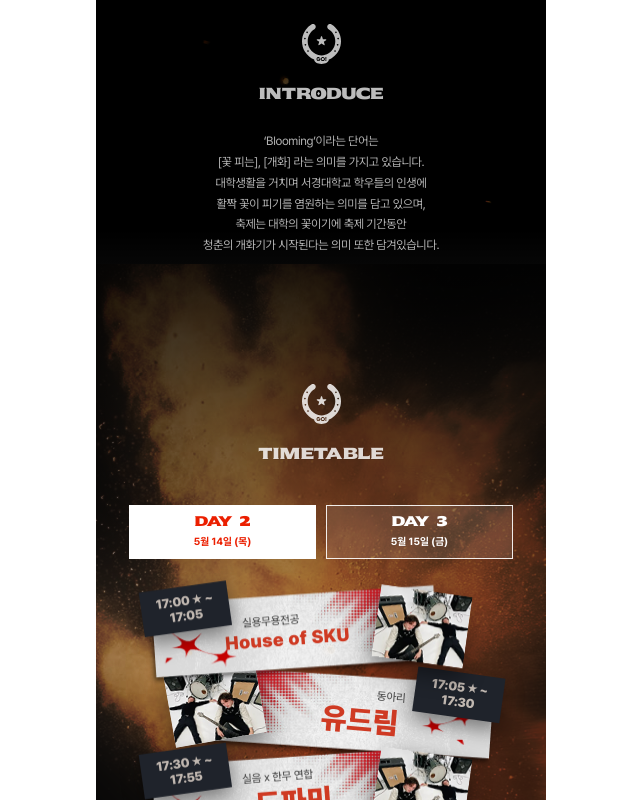
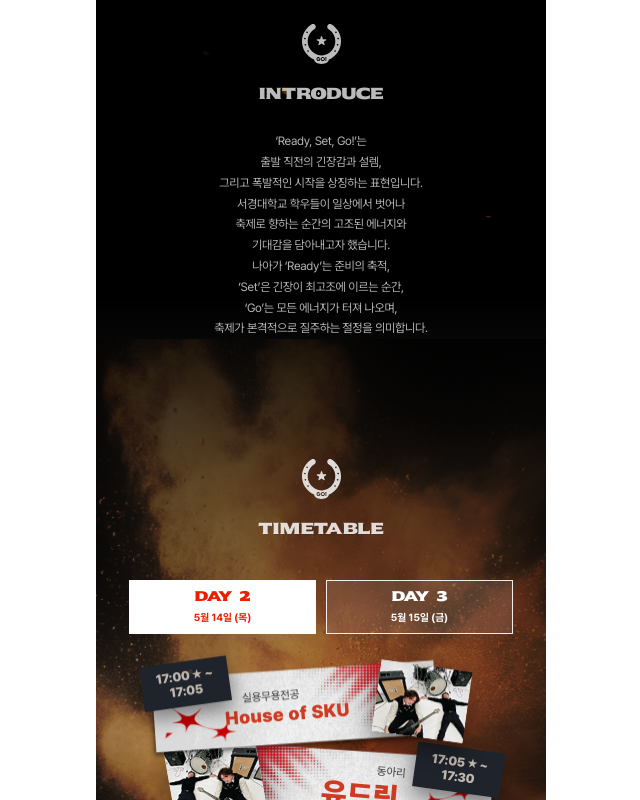
Before and after one commit to LikeLion-SKU/festival-fe, a React (Vite) app: page / in a window 1280 px wide. Shown: the part 840-1640 px from the top of the page, without its empty margins (319-959 px from the left). Built offline with nearby package versions, Linux system fonts and the light colour scheme; no server answers.

Commit message:
🎨 Design: Introduce 설명 수정 추가

```diff
--- a/src/components/main/Introduce.jsx
+++ b/src/components/main/Introduce.jsx
@@ -8,12 +8,16 @@ import {
 } from '@/components/animation/useScrollDrivenOpacity';
 
 const INTRODUCE_LINES = [
-  '‘Blooming’이라는 단어는',
-  '[꽃 피는], [개화] 라는 의미를 가지고 있습니다.',
-  '대학생활을 거치며 서경대학교 학우들의 인생에',
-  '활짝 꽃이 피기를 염원하는 의미를 담고 있으며,',
-  '축제는 대학의 꽃이기에 축제 기간동안',
-  '청춘의 개화기가 시작된다는 의미 또한 담겨있습니다.',
+  '‘Ready, Set, Go!’는',
+  '출발 직전의 긴장감과 설렘,',
+  '그리고 폭발적인 시작을 상징하는 표현입니다.',
+  '서경대학교 학우들이 일상에서 벗어나',
+  '축제로 향하는 순간의 고조된 에너지와',
+  '기대감을 담아내고자 했습니다.',
+  '나아가 ‘Ready’는 준비의 축적,',
+  '‘Set’은 긴장이 최고조에 이르는 순간,',
+  ' ‘Go’는 모든 에너지가 터져 나오며,',
+  '축제가 본격적으로 질주하는 절정을 의미합니다.',
 ];
 
 export default function Introduce() {
--- a/src/pages/Main.jsx
+++ b/src/pages/Main.jsx
@@ -1,4 +1,3 @@
-import { useEffect, useRef, useState } from 'react';
 import { useNavigate } from 'react-router';
 
 import MenuButton from '@/components/common/Button/MenuButton';
@@ -14,30 +13,13 @@ import Footer from '@/layouts/Footer.jsx';
 
 export default function Main() {
   const navigate = useNavigate();
-  const menuNavigateTimerRef = useRef(null);
-  const [isTransitioningToMenu, setIsTransitioningToMenu] = useState(false);
-
-  useEffect(
-    () => () => {
-      if (menuNavigateTimerRef.current) window.clearTimeout(menuNavigateTimerRef.current);
-    },
-    []
-  );
 
   const handleMenuClick = () => {
-    if (isTransitioningToMenu) return;
-    setIsTransitioningToMenu(true);
-    menuNavigateTimerRef.current = window.setTimeout(() => {
-      navigate('/menu');
-    }, 220);
+    navigate('/menu');
   };
 
   return (
-    <div
-      className={`min-h-dvh bg-[#121212] transition-opacity duration-200 ${
-        isTransitioningToMenu ? 'opacity-0' : 'opacity-100'
-      }`}
-    >
+    <div className="min-h-dvh bg-[#121212]">
       <div className="mx-auto w-full max-w-[450px] min-h-dvh">
         <div className="relative isolate">
           <FireSparksOverlay />
```
